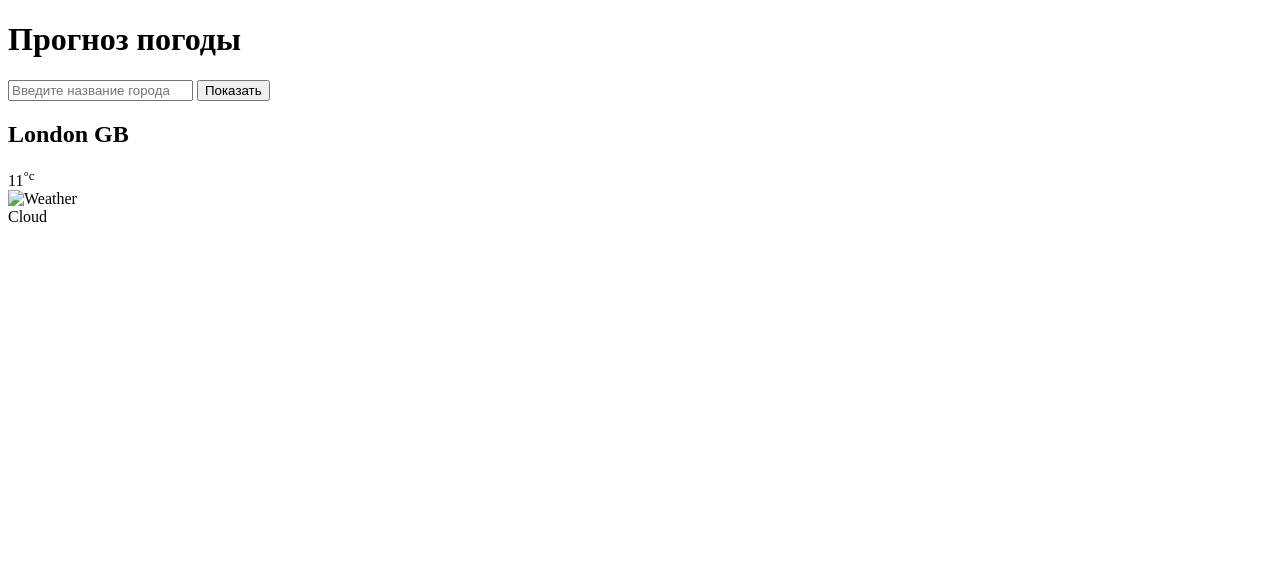
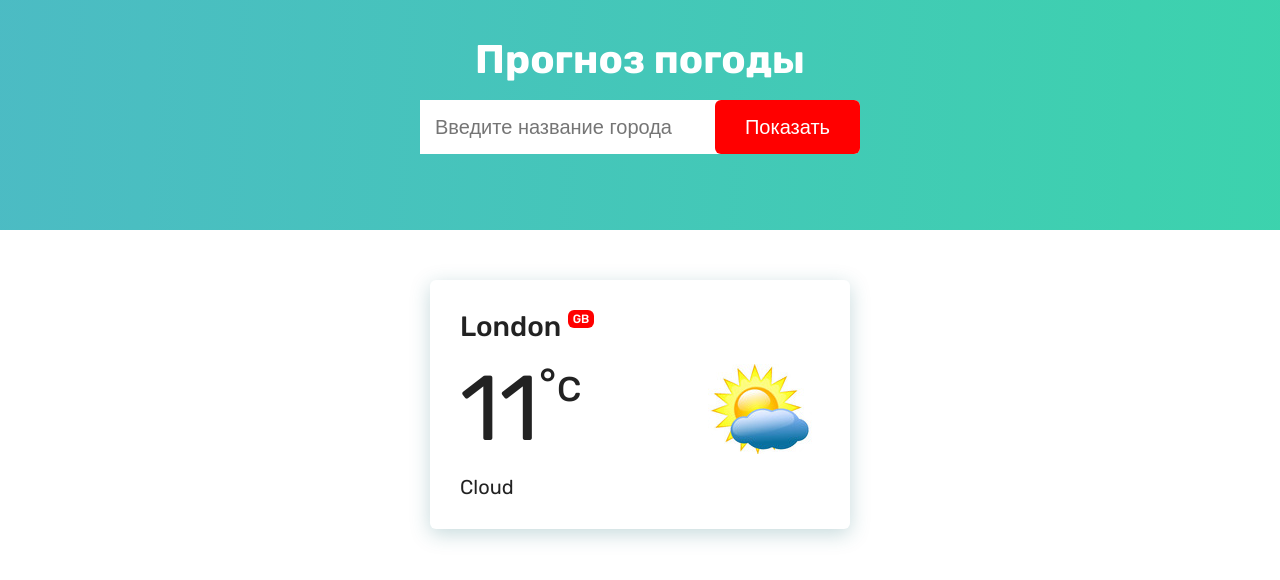
Before and after one commit to Tanjero19/Weather_app, a plain HTML site: page index.html in a window 1280 px wide. Drawn offline with Linux system fonts and the light colour scheme; the site is published under a folder, as on GitHub Pages, so addresses that start at the root find nothing.

Commit message:
Update index.html

```diff
--- a/index.html
+++ b/index.html
@@ -5,15 +5,15 @@
     <meta charset="UTF-8">
     <meta name="viewport" content="width=device-width, initial-scale=1.0">
     <title>Прогноз погоды</title>
-    <link rel="stylesheet" href="/css/main.css">
+    <link rel="stylesheet" href="css/main.css">
 </head>
 
 <body>
 
     <header class="header">
         <h1 class="title">Прогноз погоды</h1>
-        <form class="form">
-            <input class="input" type="text" placeholder="Введите название города">
+        <form class="form" id="form">
+            <input id="inputCity" class="input" type="text" placeholder="Введите название города">
             <button class="btn">Показать</button>
         </form>
 
@@ -26,7 +26,7 @@
 
         <div class="card-weather">
             <div class="card-value">11<sup>°c</sup> </div>
-            <img class="card_img" src="/img/sun_cloud.jpg" alt="Weather">
+            <img class="card_img" src="img/sun_cloud.jpg" alt="Weather">
         </div>
 
 
@@ -35,8 +35,8 @@
     </div>
 
 
+    <script src="script.js"></script>
 
-    <script src="/script.js"></script>
 </body>
 
 </html>
```
